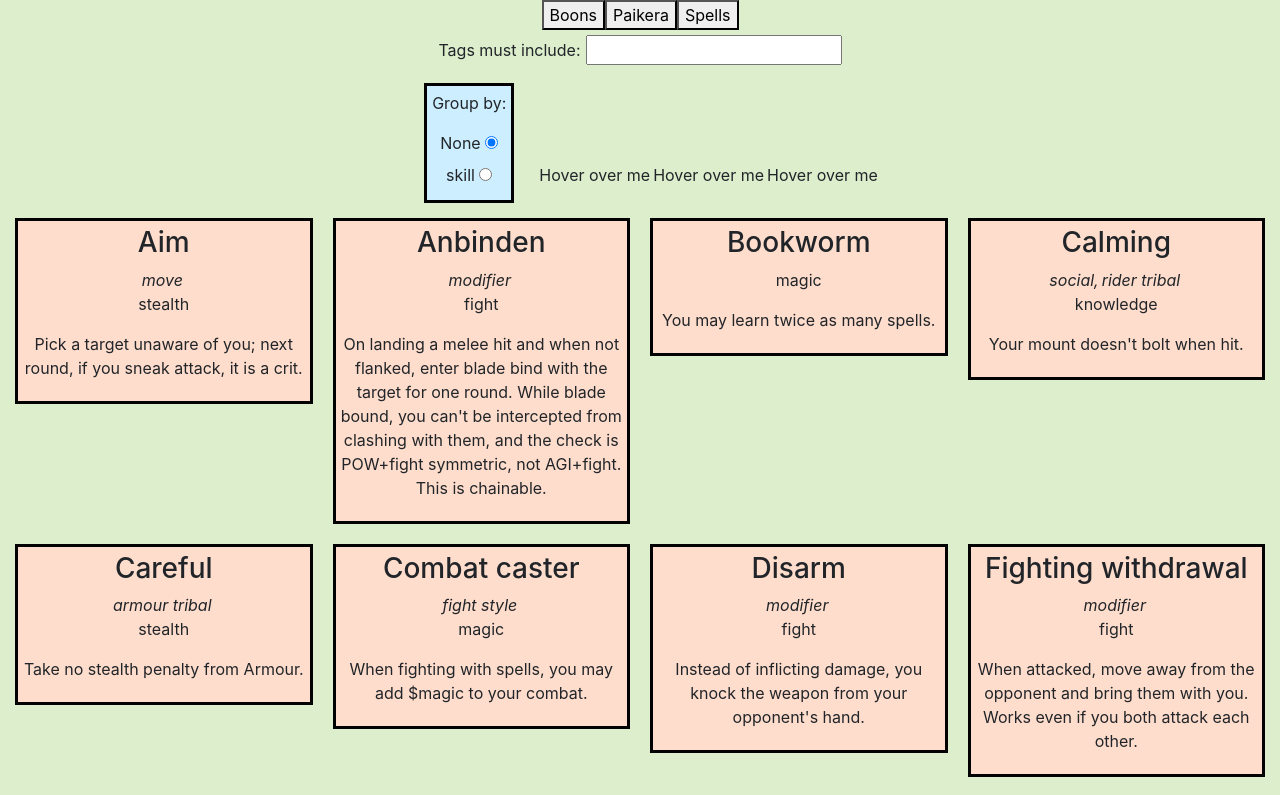
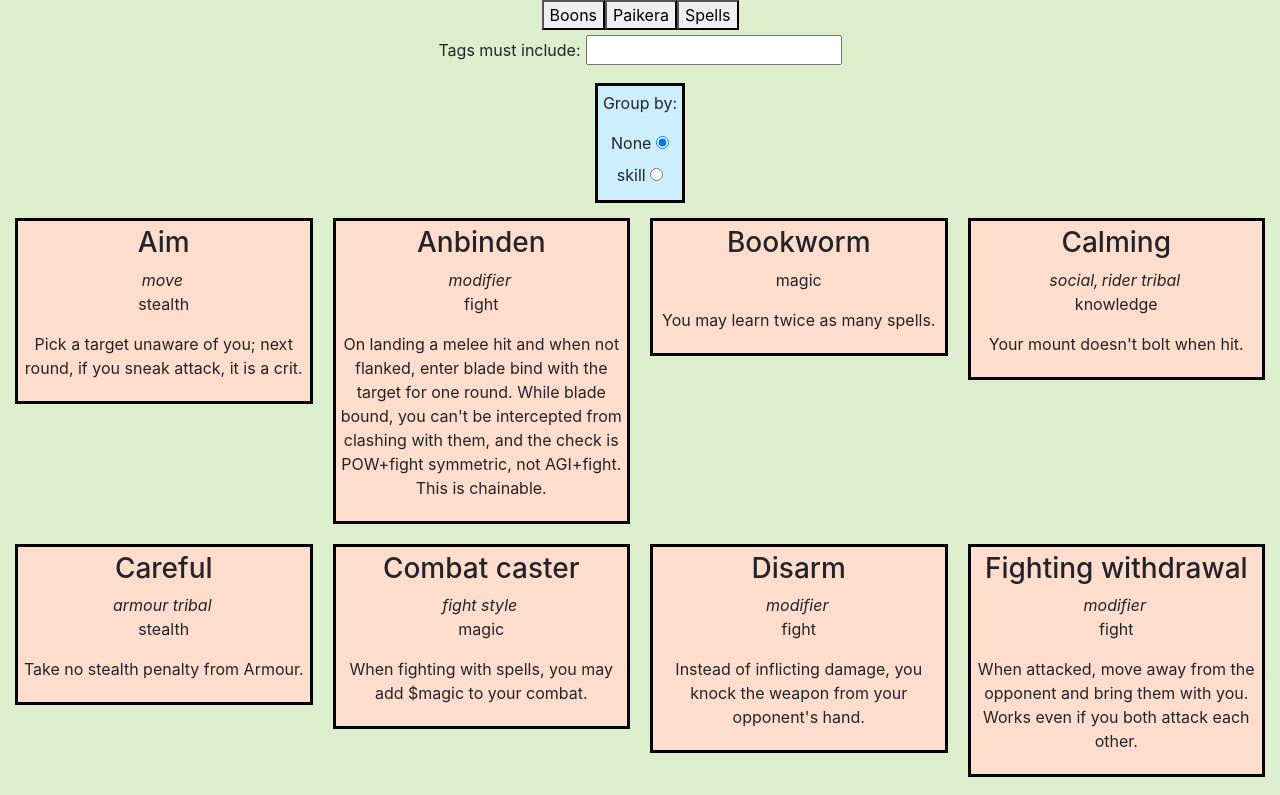
Before and after one commit to MarkGN/pantheont-frontend, a React (Create React App) app: page / in a window 1280 px wide. Shown: the top 795 px of the page. Built offline with nearby package versions, Linux system fonts and the light colour scheme.

Commit message:
remove scaffolding, enforce standards compliance

```diff
--- a/src/components/Card.jsx
+++ b/src/components/Card.jsx
@@ -15,11 +15,11 @@ export default function Card(props) {
         {(props.tags || []).map((tag, ix) => {
           const toolTipText = (tags.find((t) => tag.includes(t.name.toLowerCase())) || {}).text;
           if (toolTipText) {
-            return <div className="my-tooltip">{tag + (ix === props.tags.length-1 ? "" : ",")}
-            <span class="tooltiptext">{toolTipText}</span>
+            return <div className="my-tooltip" key={tag}>{tag + (ix === props.tags.length-1 ? "" : ",")}
+            <span className="tooltiptext">{toolTipText}</span>
           </div>
           } else {
-            return <div>{tag + (ix === props.tags.length-1 ? "" : ",")}</div>
+            return <div key={tag}>{tag + (ix === props.tags.length-1 ? "" : ",")}</div>
           }
         })}
       </i>
--- a/src/components/Search.jsx
+++ b/src/components/Search.jsx
@@ -38,17 +38,6 @@ export default function Search(props) {
     <div className='filter-bar'>
       <FilterTag />
       <Group groups={groups} />
-      <div className="my-tooltip"><p>Hover over me</p>
-        <span class="tooltiptext">Tooltip text</span>
-      </div>
-
-      <div className="my-tooltip"><p>Hover over me</p>
-        <span class="tooltiptext">Tooltip text</span>
-      </div>
-
-      <div className="my-tooltip"><p>Hover over me</p>
-        <span class="tooltiptext">Tooltip text</span>
-      </div>
     </div>
     {data
     .filter(filterTag)
```
